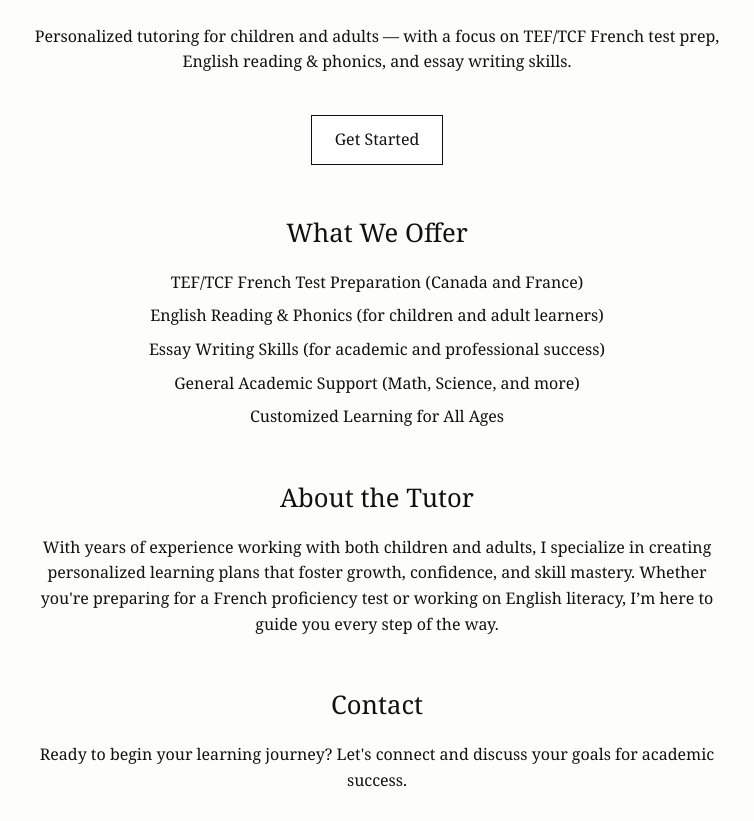
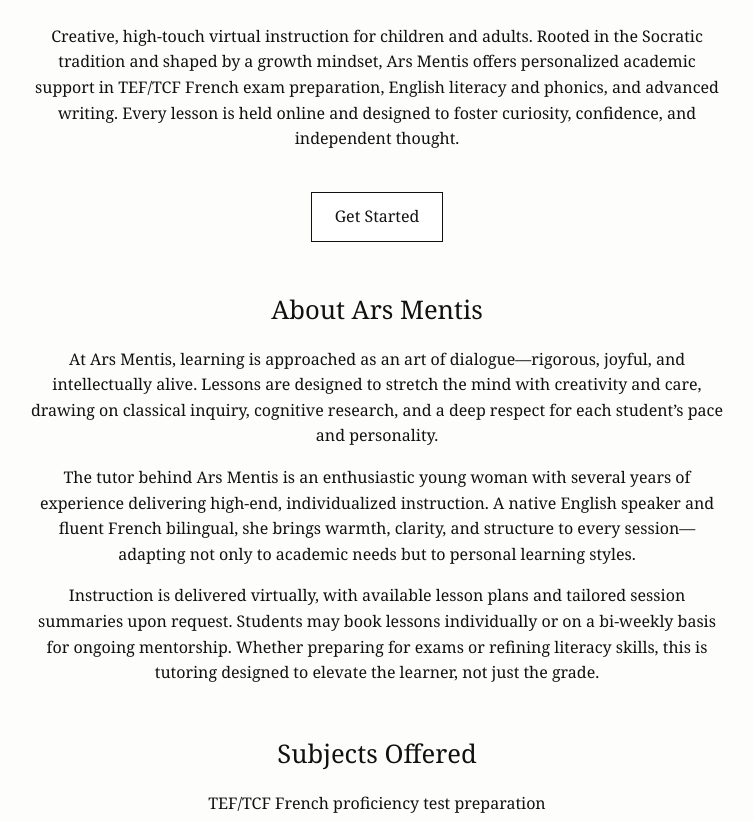
Before and after one commit to lbeaubien/ars-mentis-tutoring, a plain HTML site: page index.html in a window 1280 px wide. Shown: the part 115-936 px from the top of the page, without its empty margins (263-1017 px from the left). Drawn offline with Linux system fonts and the light colour scheme.

Commit message:
Update index.html

```diff
--- a/index.html
+++ b/index.html
@@ -1,42 +1,54 @@
 <!DOCTYPE html>
 <html lang="en">
 <head>
-    <meta charset="UTF-8">
-    <meta name="viewport" content="width=device-width, initial-scale=1.0">
+  <meta charset="UTF-8" />
+  <meta name="viewport" content="width=device-width, initial-scale=1.0"/>
   <title>Ars Mentis Private Tutoring</title>
-    <link rel="stylesheet" href="styles.css">
+  <link rel="stylesheet" href="styles.css" />
 </head>
 <body>
   <header>
     <h1>Ars Mentis Private Tutoring</h1>
-        <p>Personalized tutoring for children and adults — with a focus on TEF/TCF French test prep, English reading & phonics, and essay writing skills.</p>
+    <p>
+      Creative, high-touch virtual instruction for children and adults.
+      Rooted in the Socratic tradition and shaped by a growth mindset, Ars Mentis offers personalized academic support in TEF/TCF French exam preparation, English literacy and phonics, and advanced writing.
+      Every lesson is held online and designed to foster curiosity, confidence, and independent thought.
+    </p>
     <a href="#contact" class="cta-button">Get Started</a>
   </header>
 
+  <section id="about">
+    <h2>About Ars Mentis</h2>
+    <p>
+      At Ars Mentis, learning is approached as an art of dialogue—rigorous, joyful, and intellectually alive. Lessons are designed to stretch the mind with creativity and care, drawing on classical inquiry, cognitive research, and a deep respect for each student’s pace and personality.
+    </p>
+    <p>
+      The tutor behind Ars Mentis is an enthusiastic young woman with several years of experience delivering high-end, individualized instruction. A native English speaker and fluent French bilingual, she brings warmth, clarity, and structure to every session—adapting not only to academic needs but to personal learning styles.
+    </p>
+    <p>
+      Instruction is delivered virtually, with available lesson plans and tailored session summaries upon request. Students may book lessons individually or on a bi-weekly basis for ongoing mentorship. Whether preparing for exams or refining literacy skills, this is tutoring designed to elevate the learner, not just the grade.
+    </p>
+  </section>
+
   <section id="services">
-        <h2>What We Offer</h2>
+    <h2>Subjects Offered</h2>
     <ul>
-            <li>TEF/TCF French Test Preparation (Canada and France) </li>
-            <li>English Reading & Phonics (for children and adult learners)</li>
-            <li>Essay Writing Skills (for academic and professional success)</li>
-            <li>General Academic Support (Math, Science, and more)</li>
-            <li>Customized Learning for All Ages</li>
+      <li>TEF/TCF French proficiency test preparation</li>
+      <li>Foundational English literacy and phonics (children & ESL learners)</li>
+      <li>Essay structure, academic writing, and critical analysis</li>
     </ul>
   </section>
 
-    <section id="about">
-        <h2>About the Tutor</h2>
-        <p>With years of experience working with both children and adults, I specialize in creating personalized learning plans that foster growth, confidence, and skill mastery. Whether you're preparing for a French proficiency test or working on English literacy, I’m here to guide you every step of the way.</p>
-    </section>
-
   <section id="contact">
-        <h2>Contact</h2>
-        <p>Ready to begin your learning journey? Let's connect and discuss your goals for academic success.</p>
-        <a href="mailto:youremail@example.com" class="cta-button">Email Me</a>
+    <h2>Contact & Booking</h2>
+    <p>To inquire about availability, lesson plans, or to schedule a session:</p>
+    <p>Email: <a href="mailto:yourname@example.com">yourname@example.com</a></p>
+    <p>Flexible virtual scheduling · Billed per lesson or bi-weekly</p>
   </section>
 
   <footer>
-        <p>&copy; 2025 Ars Mentis Private Tutoring. All rights reserved.</p>
+    <p>© 2025 Ars Mentis Private Tutoring. All rights reserved.</p>
+    <p><em>Creativity, clarity, and care — for learners who think differently.</em></p>
   </footer>
 </body>
 </html>
```
Lines whose indentation alone changed are shown as unchanged.
